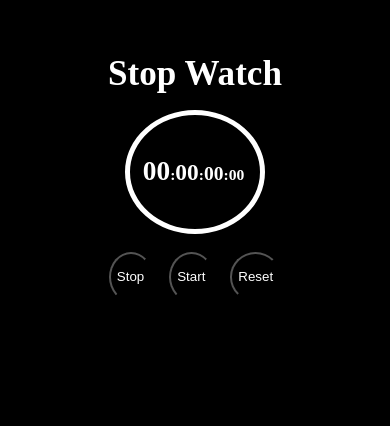
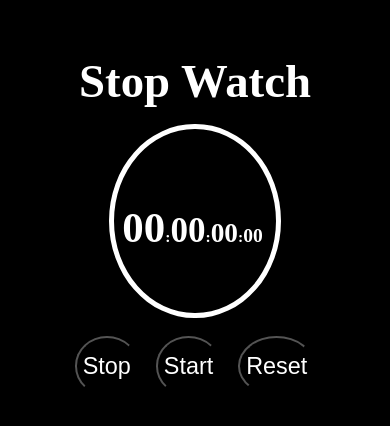
Before and after one commit to moazzamali5/stopwatch.com, a plain HTML site: page index.html in a window 390 px wide. Shown: the part 102-528 px from the top of the page. Drawn offline with Linux system fonts and the light colour scheme.

Commit message:
Update style.css

```diff
--- a/style.css
+++ b/style.css
@@ -53,7 +53,7 @@ body{
 h1{
     padding-bottom: 5%;
     color:white;
-    font-size: 9vw;
+    font-size: 12vw;
 }
 .button{
     padding-bottom: 10%;
@@ -61,20 +61,49 @@ h1{
 }
 button{
     padding:2%;
-    height:50px;
+    height:60px;
     margin-inline:2%;
     border-radius: 50%;
     color:white;
     background-color: black;
+    font-size:6vw
 }
 button:hover{
     color:black;
     background-color: white;
     cursor:pointer;
+    font-size: 8vw;
+    height:80px;
 
 }
 @media (max-width:1000px){
     body{
         margin-top: 40%;
     }
+
 }
+@media (max-width:520px){
+    .innercircle{
+        width:90%;
+        vertical-align: middle;
+        margin-top:8%;
+        text-align: center;
+
+    }
+    .time{
+        width:55%;
+        padding:15% 0   15% 0;
+    }
+    .hour{
+        font-size: 11vw;
+    }
+    .min{
+        font-size: 9vw;
+    }
+    .sec{
+        font-size: 7vw;
+    }
+    .milli{
+        font-size: 5vw;
+    }
+}
```
